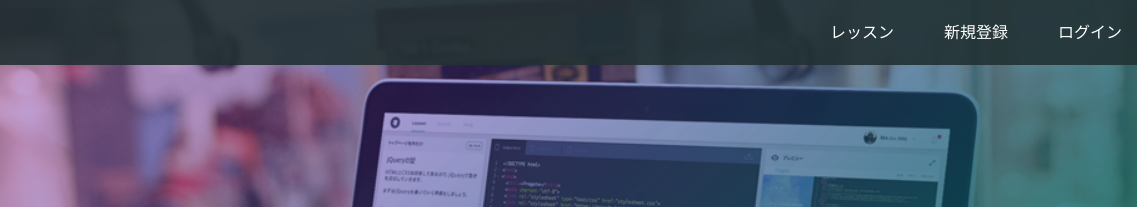
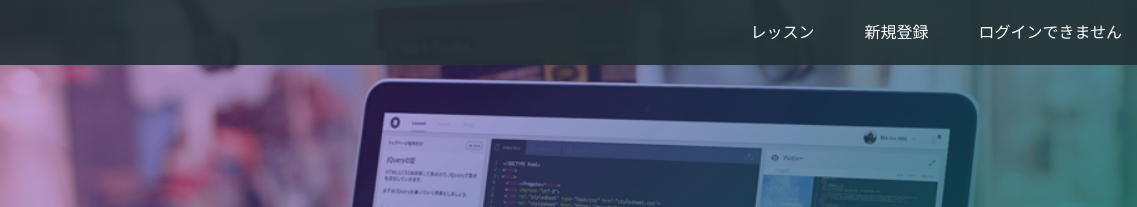
Before and after one commit to kya34981011/kya34981011.github.io, a plain HTML site: page index.html in a window 1280 px wide. Shown: the top 207 px of the page, 143-1280 px from the left. Drawn offline with Linux system fonts and the light colour scheme.

Commit message:
Update index.html

```diff
--- a/index.html
+++ b/index.html
@@ -17,7 +17,7 @@
       <div class="header-right">
         <a href="#">レッスン</a>
         <a href="#">新規登録</a>
-        <a href="#" class="login">ログイン</a>
+        <a href="#" class="login">ログインできません</a>
       </div>
     </div>
   </header>
```
